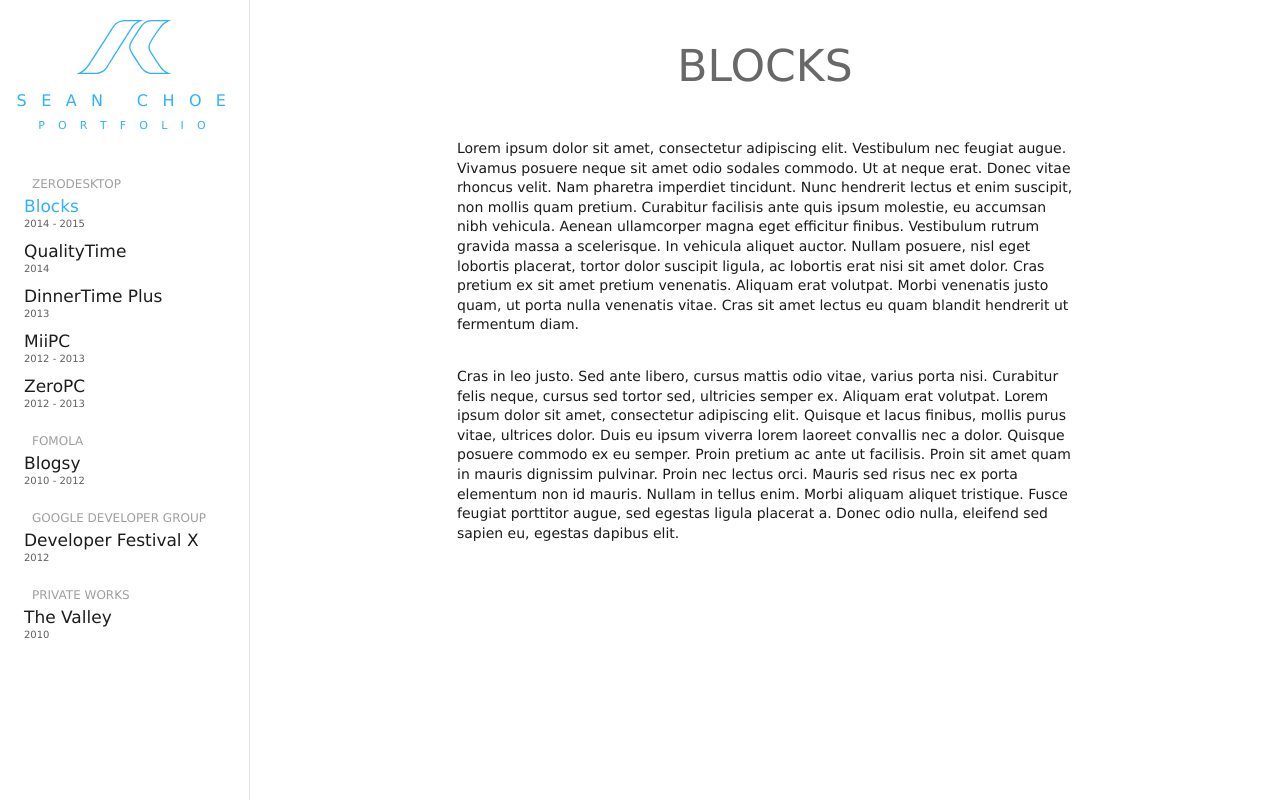
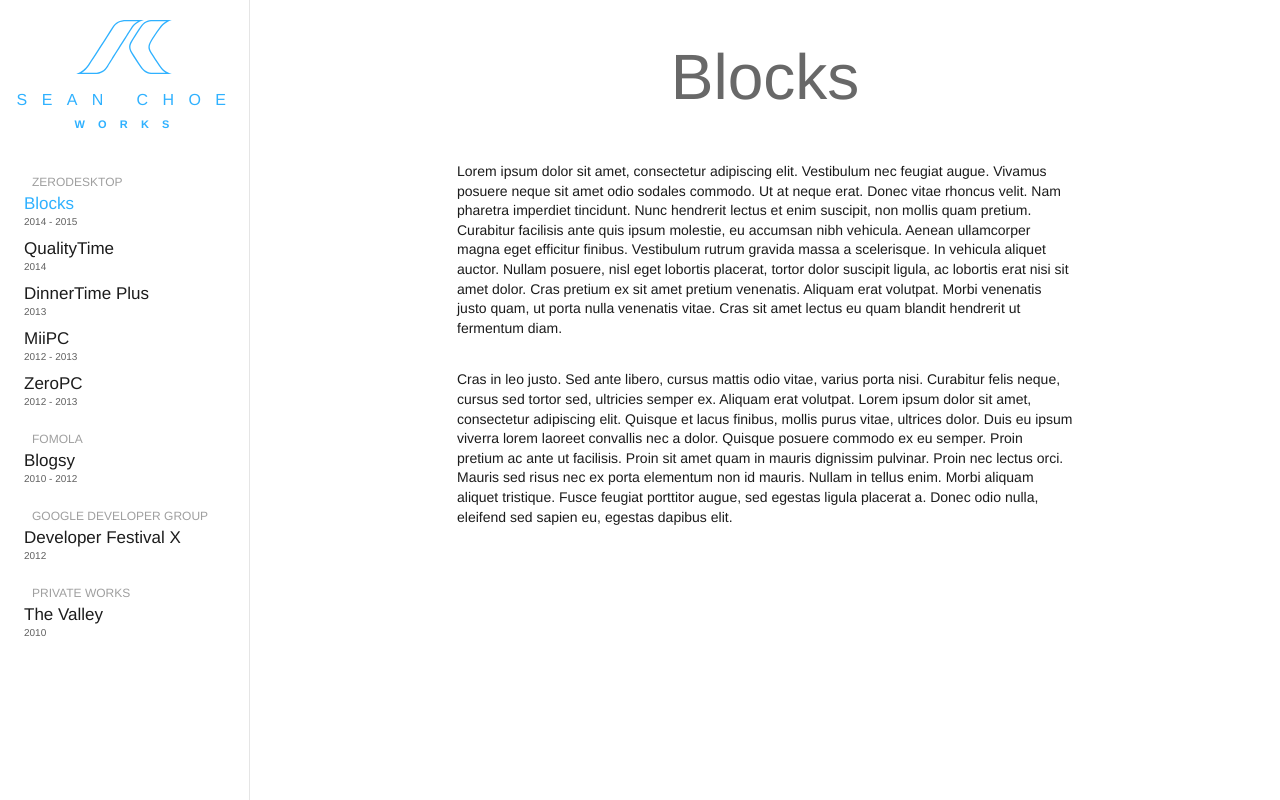
Before and after one commit to seanchoe/portfolio, a plain HTML site: page index.html at #!/blocks in a window 1280 px wide. Drawn offline with nearby package versions, Linux system fonts and the light colour scheme; some packages are replaced by stand-ins of ours.

Commit message:
Changed font to Helvetica / Changed title to Works

```diff
--- a/css/main.css
+++ b/css/main.css
@@ -46,7 +46,7 @@ html, body {
 }
 
 body {
-	font-family: "Myriad Set Pro", "Lucida Grande", "Helvetica Neue", "Helvetica", "Arial", "Verdana", "sans-serif";
+	font-family: "Helvetica Neue", "Helvetica", "Arial", "Verdana", "sans-serif";
 	overflow: hidden;
 }
 
@@ -79,12 +79,9 @@ body {
 	margin-right: 10px;
 }
 
-.sidebar > .title > h2, .sidebar > .title > h3 {
-	font-weight: 300;
-}
-
 .sidebar > .title > h2 {
 	font-size: 16px;
+	font-weight: 400;
 	letter-spacing: 0.9em;
 	margin-top: 0.8em;
 	margin-bottom: 0.6em;
@@ -92,6 +89,7 @@ body {
 
 .sidebar > .title > h3 {
 	font-size: 11px;
+	font-weight: 600;
 	letter-spacing: 1.2em;
 }
 
@@ -171,7 +169,7 @@ body {
 
 .content h1 {
 	color: #686868;
-	font-size: 44px;
+	font-size: 64px;
 	font-weight: lighter;
 	text-align: center;
 	margin: 8px 0 32px 0;
--- a/index.html
+++ b/index.html
@@ -2,7 +2,7 @@
 <html ng-app="portfolioApp">
 	<head>
 		<meta charset="utf-8">
-		<title>Portfolio</title>
+		<title>Sean's Works</title>
 		<script type="text/javascript" src="https://ajax.googleapis.com/ajax/libs/angularjs/1.4.7/angular.min.js"></script>
 		<script type="text/javascript" src="https://ajax.googleapis.com/ajax/libs/angularjs/1.4.7/angular-route.min.js"></script>
 		<script type="text/javascript" src="js/app.js"></script>
@@ -15,7 +15,7 @@
 				<div class="title">
 					<img src="images/sidebar_logo.svg" alt="logo" />
 					<h2>SEAN CHOE</h2>
-					<h3>PORTFOLIO</h3>
+					<h3>WORKS</h3>
 				</div>
 				<div class="navigation-wrapper">
 					<div class="navigation">
--- a/works/blocks.html
+++ b/works/blocks.html
@@ -1,4 +1,4 @@
-<h1>BLOCKS</h1>
+<h1>Blocks</h1>
 <p>Lorem ipsum dolor sit amet, consectetur adipiscing elit. Vestibulum nec feugiat augue. Vivamus posuere neque sit amet odio sodales commodo. Ut at neque erat. Donec vitae rhoncus velit. Nam pharetra imperdiet tincidunt. Nunc hendrerit lectus et enim suscipit, non mollis quam pretium. Curabitur facilisis ante quis ipsum molestie, eu accumsan nibh vehicula. Aenean ullamcorper magna eget efficitur finibus. Vestibulum rutrum gravida massa a scelerisque. In vehicula aliquet auctor. Nullam posuere, nisl eget lobortis placerat, tortor dolor suscipit ligula, ac lobortis erat nisi sit amet dolor. Cras pretium ex sit amet pretium venenatis. Aliquam erat volutpat. Morbi venenatis justo quam, ut porta nulla venenatis vitae. Cras sit amet lectus eu quam blandit hendrerit ut fermentum diam.</p>
 
 <p>Cras in leo justo. Sed ante libero, cursus mattis odio vitae, varius porta nisi. Curabitur felis neque, cursus sed tortor sed, ultricies semper ex. Aliquam erat volutpat. Lorem ipsum dolor sit amet, consectetur adipiscing elit. Quisque et lacus finibus, mollis purus vitae, ultrices dolor. Duis eu ipsum viverra lorem laoreet convallis nec a dolor. Quisque posuere commodo ex eu semper. Proin pretium ac ante ut facilisis. Proin sit amet quam in mauris dignissim pulvinar. Proin nec lectus orci. Mauris sed risus nec ex porta elementum non id mauris. Nullam in tellus enim. Morbi aliquam aliquet tristique. Fusce feugiat porttitor augue, sed egestas ligula placerat a. Donec odio nulla, eleifend sed sapien eu, egestas dapibus elit.</p>
```
